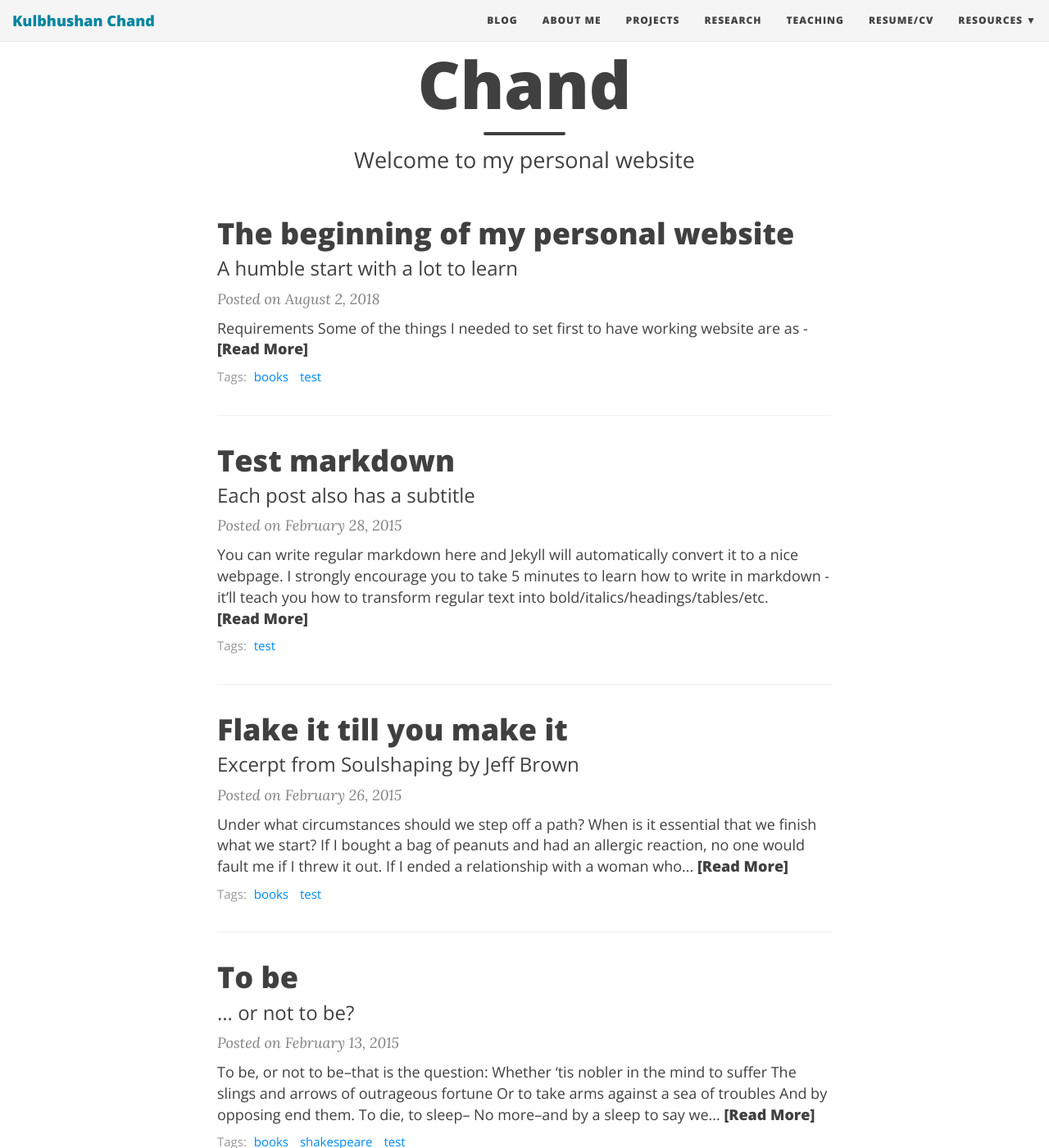
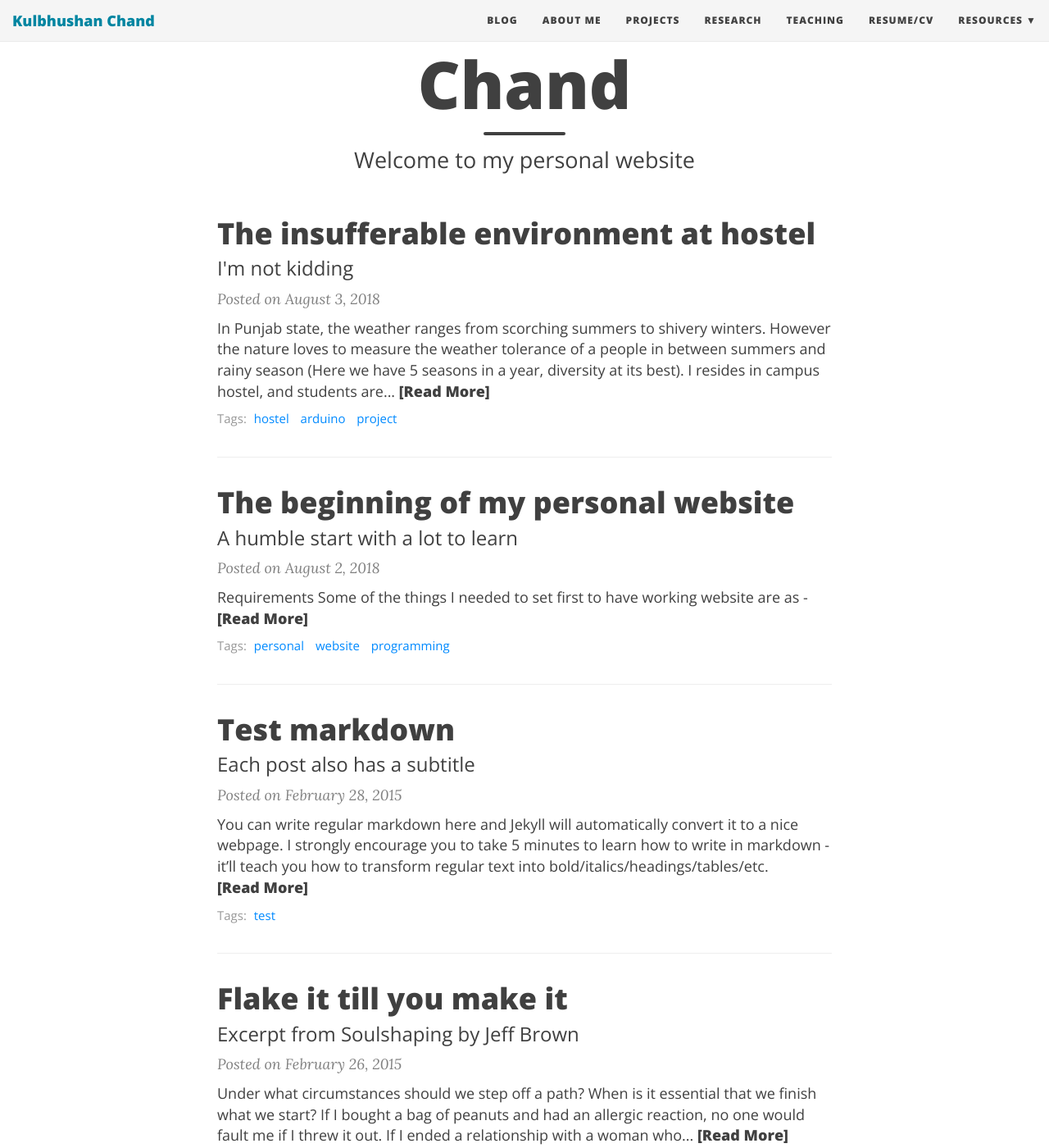
Before and after one commit to kulbhushanchand/kulbhushan-chand.github.io-v1, a Jekyll site: the page built from index.html, in a window 1280 px wide and 1400 px high, scrolled down 248 px. Shown: the whole window at 82% size. Built offline with Jekyll 4.4.1, drawn with Linux system fonts in a browser that asks for light colours; nearby versions of some CDN libraries; the list of posts is cut into pages by our own code; some of the changed text lies outside the part shown.

Commit message:
more changes

```diff
--- a/_posts/2018-08-02-the-beginning-of-my-personal-website.md
+++ b/_posts/2018-08-02-the-beginning-of-my-personal-website.md
@@ -3,7 +3,7 @@ layout: post
 title: The beginning of my personal website
 subtitle: A humble start with a lot to learn
 bigimg:
-tags: [books, test]
+tags: [personal, website, programming]
 ---
 
 # Requirements
--- /dev/null
+++ b/_posts/2018-08-03-the-insufferable-environment-at-hostel.md
@@ -0,0 +1,10 @@
+---
+layout: post
+title: The insufferable environment at hostel
+subtitle: I'm not kidding
+bigimg:
+tags: [hostel, arduino, project]
+---
+
+<i style="color: Tomato;" class="fas fa-stroopwafel fa-3x"></i> In Punjab state, the weather ranges from *scorching summers* to *shivery winters*. However the nature loves to measure the weather tolerance of a people in between summers and rainy season (Here we have 5 seasons in a year, diversity at its best).
+I resides in campus hostel, and students are not allowed to have coolers in the room. Its OK for me, since I am comfortable without cooler/AC and sometimes even ceiling fan.
```
